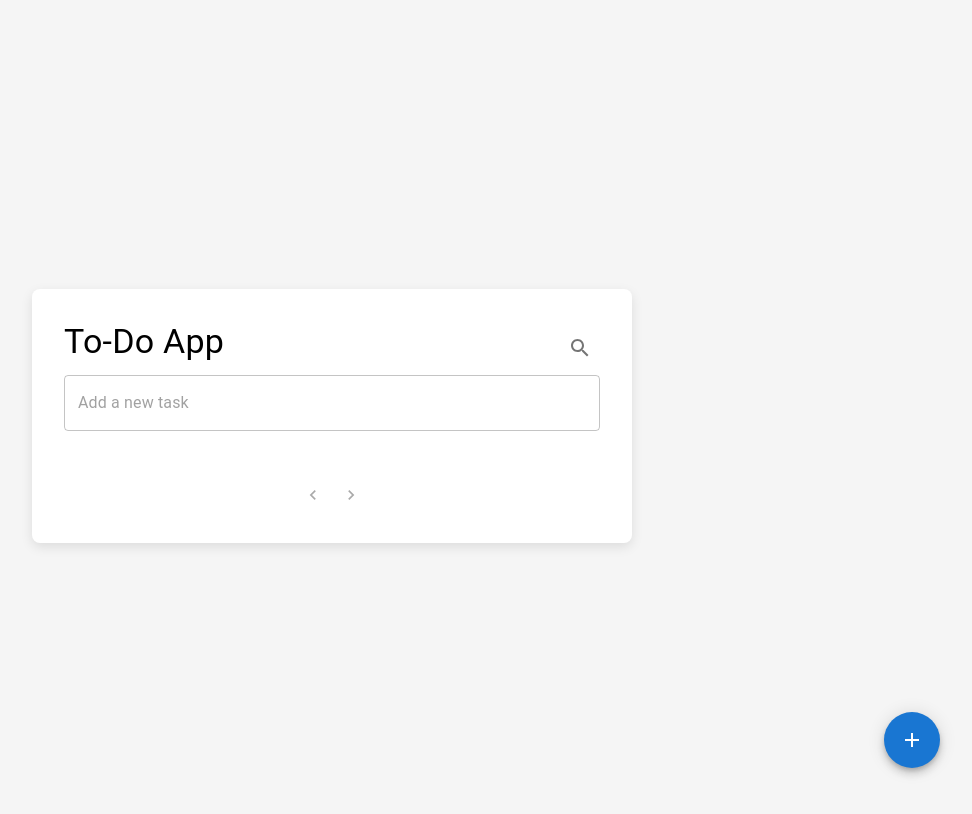
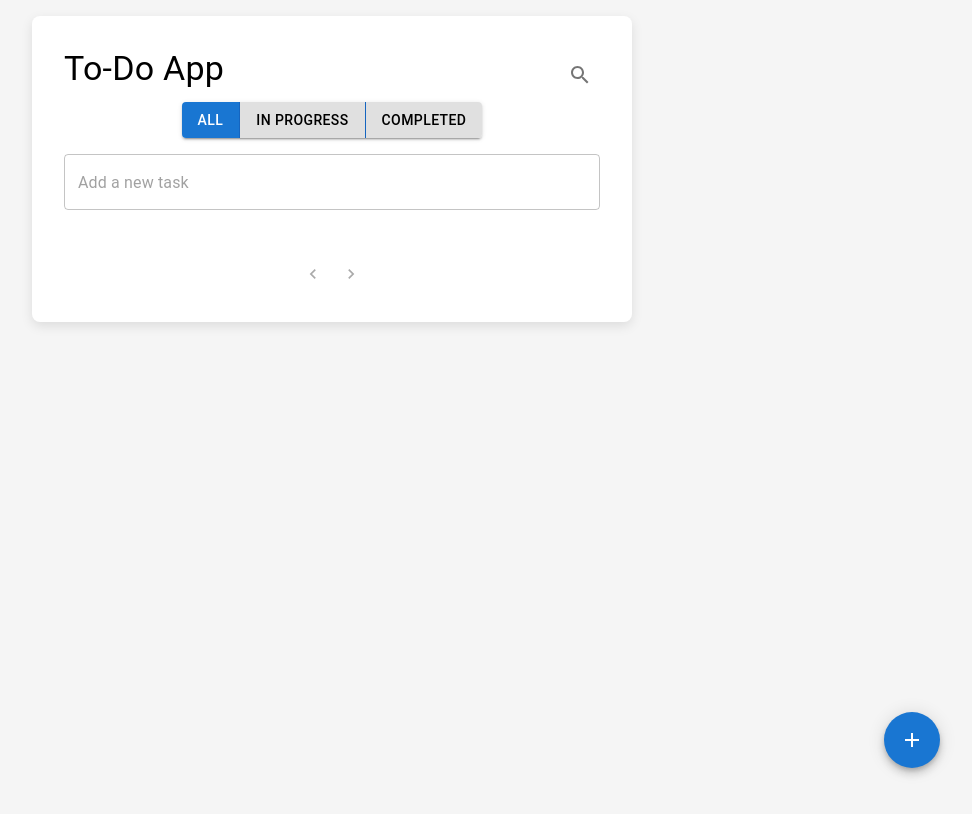
Before and after one commit to wyu6609/material-ui-todo-app, a React (Create React App) app: page / in a window 1280 px wide. Shown: the top 814 px of the page, without its empty margins (308-1280 px from the left). Built offline with nearby package versions, Linux system fonts and the light colour scheme.

Commit message:
add all, inprogress, completed filters

```diff
--- a/src/App.js
+++ b/src/App.js
@@ -6,6 +6,9 @@ import {
   Pagination,
   IconButton,
   TextField,
+  ButtonGroup,
+  Button,
+  Chip,
 } from "@mui/material";
 import SearchIcon from "@mui/icons-material/Search";
 import TodoList from "./components/TodoList/TodoList";
@@ -26,10 +29,12 @@ const App = () => {
     itemsPerPage,
     currentTodos,
     searchQuery,
+    filterStatus,
     setInput,
     setEditText,
     setSnackbarOpen,
     setSearchQuery,
+    setFilterStatus,
     addTodo,
     toggleTodo,
     deleteTodo,
@@ -50,14 +55,14 @@ const App = () => {
       display="flex"
       flexDirection="column"
       alignItems="center"
-      minHeight="100vh"
       bgcolor="#f5f5f5"
       padding="1rem"
+      minHeight="100vh"
     >
       <Container
         maxWidth="sm"
         style={{
-          margin: "auto",
+          margin: "0 auto",
           padding: "2rem",
           maxWidth: "600px",
           backgroundColor: "#ffffff",
@@ -75,6 +80,32 @@ const App = () => {
           </IconButton>
         </Box>
 
+        {/* Filter Toggles */}
+        <Box display="flex" justifyContent="center" marginBottom="1rem">
+          <ButtonGroup variant="contained">
+            <Button
+              onClick={() => setFilterStatus("all")}
+              color={filterStatus === "all" ? "primary" : "inherit"}
+            >
+              All
+            </Button>
+            <Button
+              onClick={() => setFilterStatus("in-progress")}
+              color={filterStatus === "in-progress" ? "primary" : "inherit"}
+            >
+              In Progress
+            </Button>
+            <Button
+              onClick={() => setFilterStatus("completed")}
+              color={filterStatus === "completed" ? "primary" : "inherit"}
+            >
+              Completed
+            </Button>
+          </ButtonGroup>
+        </Box>
+
+        {/* Add Todo Component */}
+        <AddTodo input={input} onInputChange={setInput} onAddTodo={addTodo} />
         {/* Search Bar */}
         {isSearchVisible && (
           <TextField
@@ -86,10 +117,6 @@ const App = () => {
             style={{ marginBottom: "1rem" }}
           />
         )}
-
-        {/* Add Todo Component */}
-        <AddTodo input={input} onInputChange={setInput} onAddTodo={addTodo} />
-
         {/* Todo List Component */}
         <TodoList
           todos={currentTodos}
--- a/src/components/TodoList/TodoItem.js
+++ b/src/components/TodoList/TodoItem.js
@@ -1,11 +1,12 @@
 import React from "react";
 import {
+  Typography,
   ListItem,
   ListItemText,
   Checkbox,
   IconButton,
   TextField,
-  Typography,
+  Chip,
 } from "@mui/material";
 import DeleteIcon from "@mui/icons-material/Delete";
 import EditIcon from "@mui/icons-material/Edit";
@@ -44,19 +45,25 @@ const TodoItem = ({
           </IconButton>
         </>
       ) : (
-        // View mode: Show todo text, timestamp, and edit/delete buttons
+        // View mode: Show todo text, status indicator, and edit/delete buttons
         <>
           <ListItemText
             primary={todo.text}
             secondary={
               <Typography variant="caption" color="textSecondary">
-                {todo.createdAt}
+                Added: {todo.createdAt}
               </Typography>
             }
             style={{
               textDecoration: todo.completed ? "line-through" : "none",
               color: todo.completed ? "gray" : "inherit",
             }}
+          />
+          <Chip
+            label={todo.completed ? "Completed" : "In Progress"}
+            color={todo.completed ? "success" : "primary"}
+            size="small"
+            style={{ marginRight: "0.5rem" }}
           />
           <IconButton
             edge="end"
--- a/src/hooks/useTodo.js
+++ b/src/hooks/useTodo.js
@@ -41,6 +41,9 @@ const useTodo = () => {
 
   // State for search
   const [searchQuery, setSearchQuery] = useState("");
+
+  // State for filter (all, in-progress, completed)
+  const [filterStatus, setFilterStatus] = useState("all"); // all, in-progress, completed
 
   // Save todos to local storage whenever they change
   useEffect(() => {
@@ -131,10 +134,16 @@ const useTodo = () => {
     }
   };
 
-  // Filter todos based on search query
-  const filteredTodos = todos.filter((todo) =>
-    todo.text.toLowerCase().includes(searchQuery.toLowerCase())
-  );
+  // Filter todos based on search query and filter status
+  const filteredTodos = todos
+    .filter((todo) =>
+      todo.text.toLowerCase().includes(searchQuery.toLowerCase())
+    )
+    .filter((todo) => {
+      if (filterStatus === "in-progress") return !todo.completed;
+      if (filterStatus === "completed") return todo.completed;
+      return true; // Show all tasks if filterStatus is "all"
+    });
 
   // Sort todos: incomplete tasks first (newest first), completed tasks last
   const sortedTodos = [...filteredTodos].sort((a, b) => {
@@ -163,10 +172,12 @@ const useTodo = () => {
     itemsPerPage,
     currentTodos,
     searchQuery,
+    filterStatus,
     setInput,
     setEditText,
     setSnackbarOpen,
     setSearchQuery,
+    setFilterStatus,
     addTodo,
     toggleTodo,
     deleteTodo,
```
